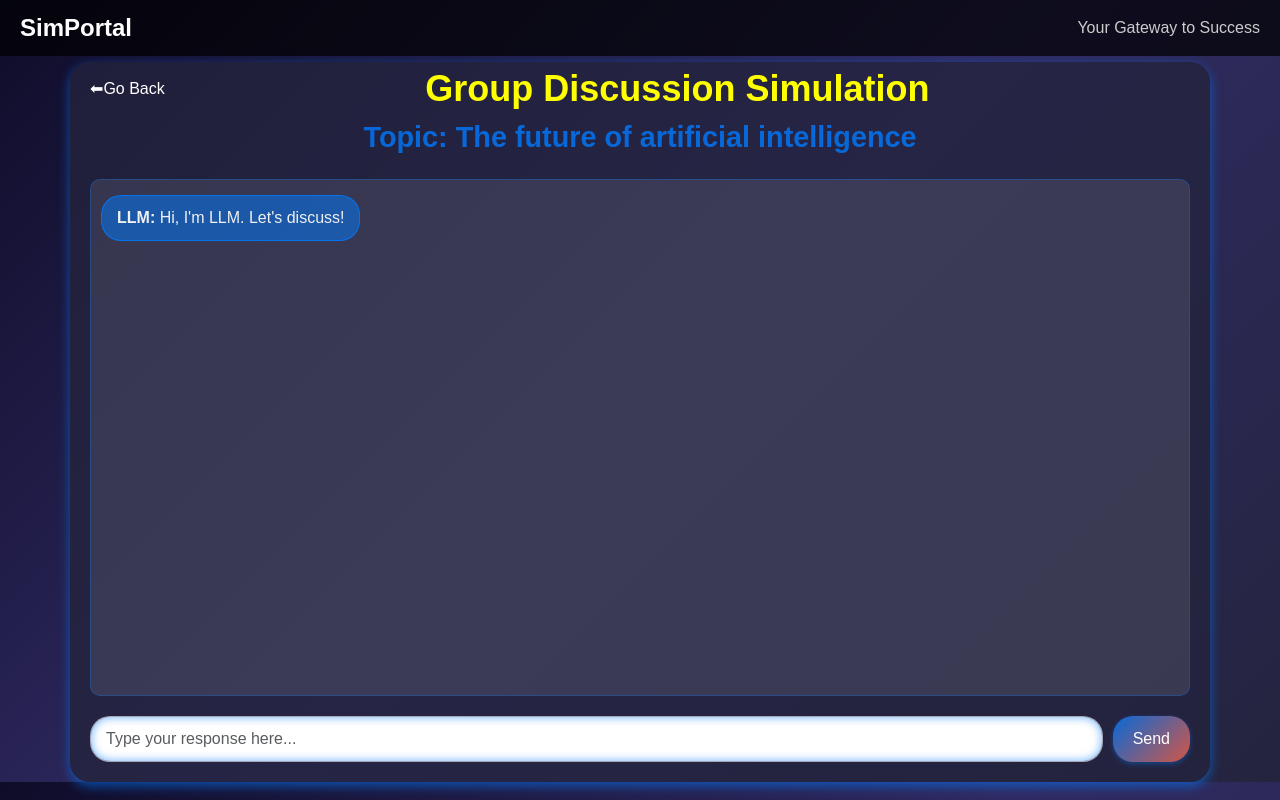
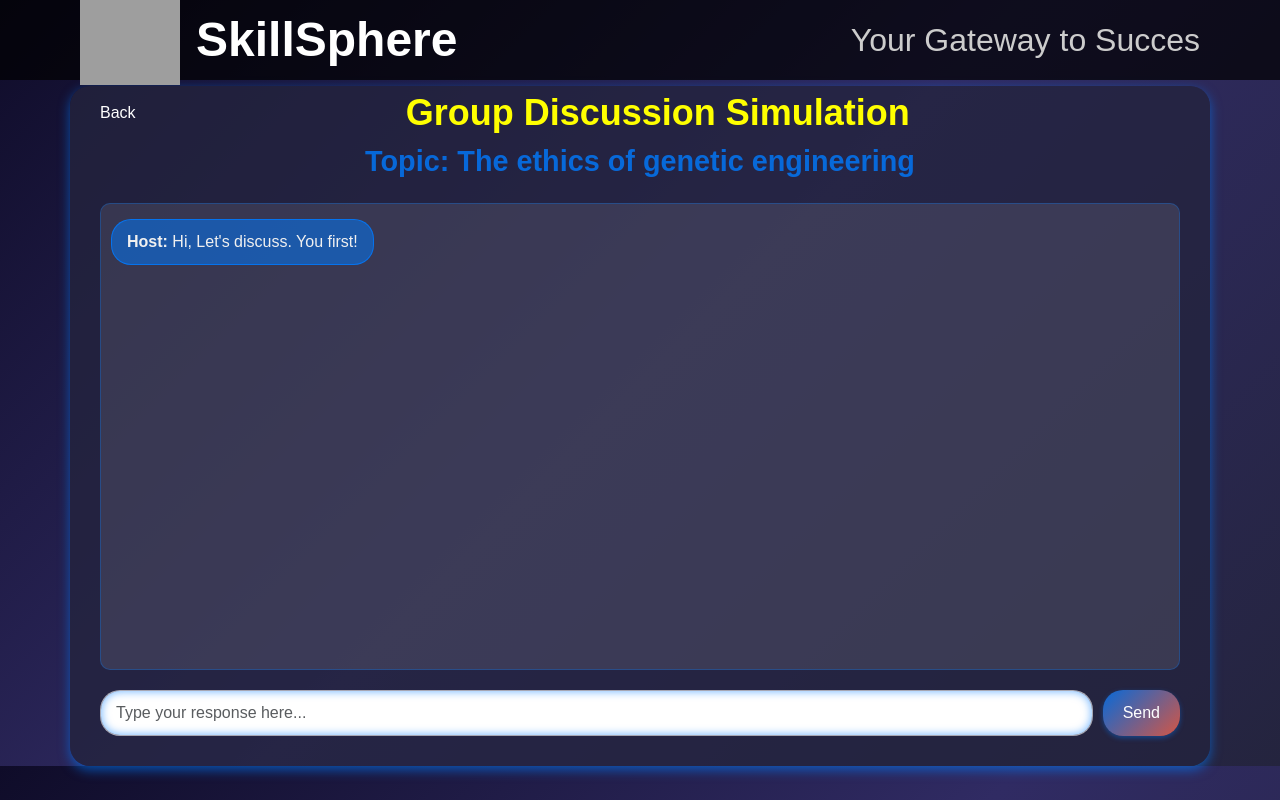
Before and after one commit to Yati-01/404-Errors, a Flask app: page /gd in a window 1280 px wide. Run offline with Flask 3, Linux system fonts and the light colour scheme; some libraries are stand-ins or nearby versions; grey boxes are pictures that could not be loaded.

Commit message:
Update gd.html

```diff
--- a/templates/gd.html
+++ b/templates/gd.html
@@ -19,14 +19,15 @@
         .chat-container {
             width: 90%;
             margin-top: 5vh;
-            height: 90vh; /* 90% of the viewport height */
+            height: 85vh;
             background: rgba(36, 36, 62, 0.8);
             border-radius: 20px;
-            padding: 20px;
+            padding: 30px 30px;
             box-shadow: 0 4px 12px rgba(0, 123, 255, 0.6);
             display: flex;
             flex-direction: column;
-            justify-content: space-between;
+            justify-content: center;
+
         }
         .chat-title {
             margin-bottom: 20px;
@@ -86,7 +87,7 @@
             border: 1px solid rgba(255, 255, 255, 0.6);
             box-shadow: inset 0 0 10px rgba(0, 123, 255, 0.6);
             transition: border-color 0.2s ease-in-out;
-            /* background: rgba(15, 15, 40, 0.7); */
+
             color: #f0f0f0;
         }
         .response-box input:focus {
@@ -118,37 +119,41 @@
         }
         .topbar {
             background: rgba(0, 0, 0, 0.7);
-            padding: 10px 20px;
+            padding: 1em 5em;
             display: flex;
             justify-content: space-between;
             align-items: center;
             position: sticky;
             top: 0;
+            height: 10vh;
             z-index: 1000;
             width: 100%;
         }
         .logo {
-            font-size: 1.5rem;
+            font-size: 3rem;
             font-weight: bold;
             color: #fff;
         }
         .tagline {
-            font-size: 1rem;
+            font-size: 2rem;
             color: #ccc;
         }
     </style>
 </head>
 <body style="display: block;">
 
-<div class="topbar">
-    <div class="logo">SimPortal</div>
-    <div class="tagline">Your Gateway to Success</div>
-</div>
+    <div class="topbar">
+        <div style="display: flex; align-items: center; gap: 1rem;">
+            <img src="/static/logo.png" alt="logo" width="100" height="90">
+            <div class="logo">SkillSphere</div>
+        </div>
+            <div class="tagline">Your Gateway to Succes</div>
+    </div>
 
 <div class="container chat-container" style=" padding-top: 0%; margin-top: 6px;">
 
     <div style="display: flex; justify-content: space-between; align-items: center; width: 100%;">
-        <a href="{{ url_for('index') }}" class="back-link" style="margin: 0;">⬅Go Back</a>
+        <a href="{{ url_for('index') }}" class="back-link" style="margin: 0;"> Back </a>
         <div class="chat-title" style="color: yellow; font-size: 36px; padding:0; margin: 0 auto; text-align: center; width: 90%;">Group Discussion Simulation</div>
     </div>
 
@@ -159,7 +164,7 @@
     <div id="chat-box" class="chat-box">
         <!-- Initial Messages (LLM) -->
         <div class="message message-llm">
-            <strong>LLM:</strong> Hi, I'm LLM. Let's discuss!
+            <strong>Host:</strong> Hi, Let's discuss. You first!
         </div>
     </div>
 
@@ -179,7 +184,16 @@
         "Climate change and its effects",
         "The future of artificial intelligence",
         "The importance of mental health awareness",
-        "The role of technology in education"
+        "The role of technology in education" ,
+        "The benefits and drawbacks of remote work",
+        "The influence of pop culture on youth",
+        "The ethics of genetic engineering",
+        "The future of space exploration",
+        "The importance of cybersecurity in the digital age",
+        "Is online education as good as classroom education?",
+        "Can art and music bridge cultures?",
+        "Should animal testing in research be banned?",
+        "Should history books focus more on global views rather than national stories?"
     ];
 
     // Choose a random topic
```
